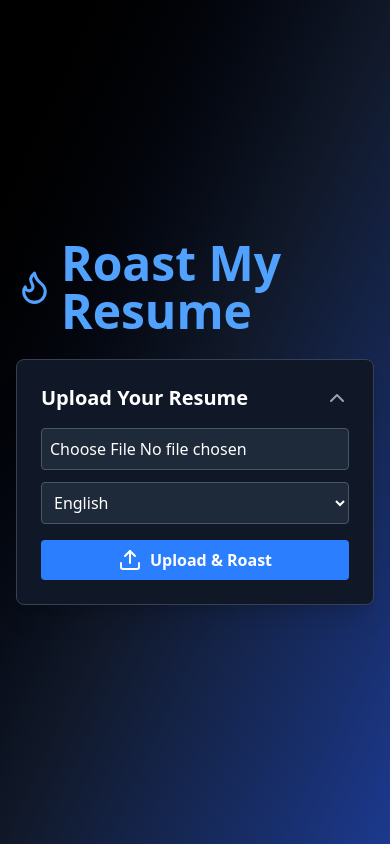
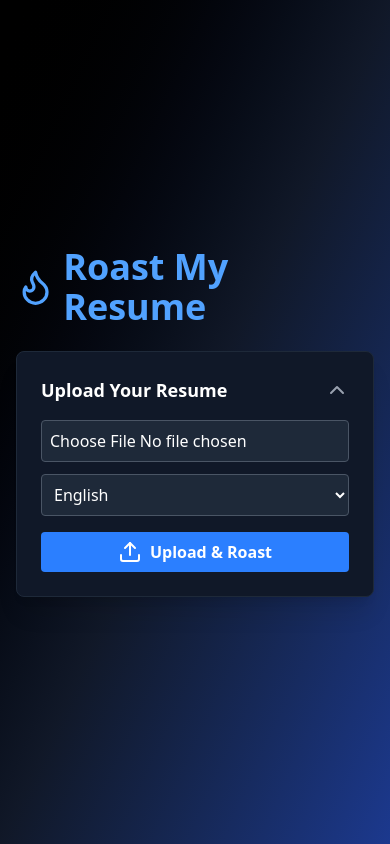
Before and after one commit to anuragsharma5259/vercel-frontend, a React (Vite) app: page / in a window 390 px wide. Built offline with nearby package versions, Linux system fonts and the light colour scheme.

Commit message:
correct code

```diff
--- a/src/App.jsx
+++ b/src/App.jsx
@@ -1,6 +1,6 @@
 import React, { useState } from "react";
 import { Card, CardContent, CardHeader, CardTitle } from "./components/ui/Card";
-import { Loader2, Upload, Flame, Copy, ChevronDown, ChevronUp } from "lucide-react";
+import { Loader2, Upload, Flame, Copy, ChevronUp } from "lucide-react";
 import ReactMarkdown from "react-markdown";
 import "./index.css";
 
@@ -53,7 +53,6 @@ export default function App() {
         }
     };
 
-
     const handleCopy = () => {
         if (!roastText) return;
         navigator.clipboard.writeText(roastText);
@@ -63,8 +62,8 @@ export default function App() {
     return (
         <div className="flex flex-col items-center justify-center min-h-screen px-4 bg-gradient-to-br from-black via-gray-900 to-blue-900 text-white">
             {/* Title Section */}
-            <h1 className="text-5xl font-extrabold mb-6 flex items-center gap-2 text-blue-400 neon-glow">
-                <Flame size={50} />
+            <h1 className="text-4xl md:text-5xl font-extrabold mb-6 flex items-center gap-2 text-blue-400 neon-glow">
+                <Flame size={40} mdSize={50} />
                 Roast My Resume
             </h1>
 
@@ -80,9 +79,9 @@ export default function App() {
 
             {/* Upload Card (Minimizable) */}
             {isUploadVisible && (
-                <Card className="w-full max-w-lg p-6 bg-gray-900 shadow-xl border border-black-800 rounded-2xl neon-card">
+                <Card className="w-full max-w-lg p-6 bg-gray-900 shadow-xl border border-gray-800 rounded-2xl neon-card">
                     <CardHeader className="flex justify-between items-center">
-                        <CardTitle className="text-xl font-semibold text-black-400">Upload Your Resume</CardTitle>
+                        <CardTitle className="text-lg md:text-xl font-semibold text-white">Upload Your Resume</CardTitle>
                         <button onClick={() => setIsUploadVisible(false)} className="text-gray-400 hover:text-white">
                             <ChevronUp size={24} />
                         </button>
@@ -123,7 +122,7 @@ export default function App() {
             {roastText && (
                 <Card className="relative w-full max-w-2xl mt-8 p-6 bg-gray-900/70 shadow-[0_0_30px_rgba(0,150,255,0.8)] border border-blue-600 neon-card transition-transform transform hover:scale-105 rounded-2xl">
                     <CardHeader className="flex justify-between items-center">
-                        <CardTitle className="text-2xl font-extrabold text-blue-400 flex items-center gap-2 transition-all duration-300 hover:text-blue-500">
+                        <CardTitle className="text-lg md:text-2xl font-extrabold text-blue-400 flex items-center gap-2 transition-all duration-300 hover:text-blue-500">
                             🔥 Your Roast 🔥
                         </CardTitle>
                         <button
@@ -140,7 +139,7 @@ export default function App() {
                                 p: ({ node, ...props }) => (
                                     <p
                                         {...props}
-                                        className="text-gray-100 leading-relaxed text-lg font-medium tracking-wide transition-all duration-300 hover:text-red-100 hover:shadow-lg hover:shadow-blue-500 hover:scale-105 "
+                                        className="text-gray-100 leading-relaxed text-base md:text-lg font-medium tracking-wide transition-all duration-300 hover:text-red-100 hover:shadow-lg hover:shadow-blue-500 hover:scale-105"
                                     />
                                 )
                             }}
```
